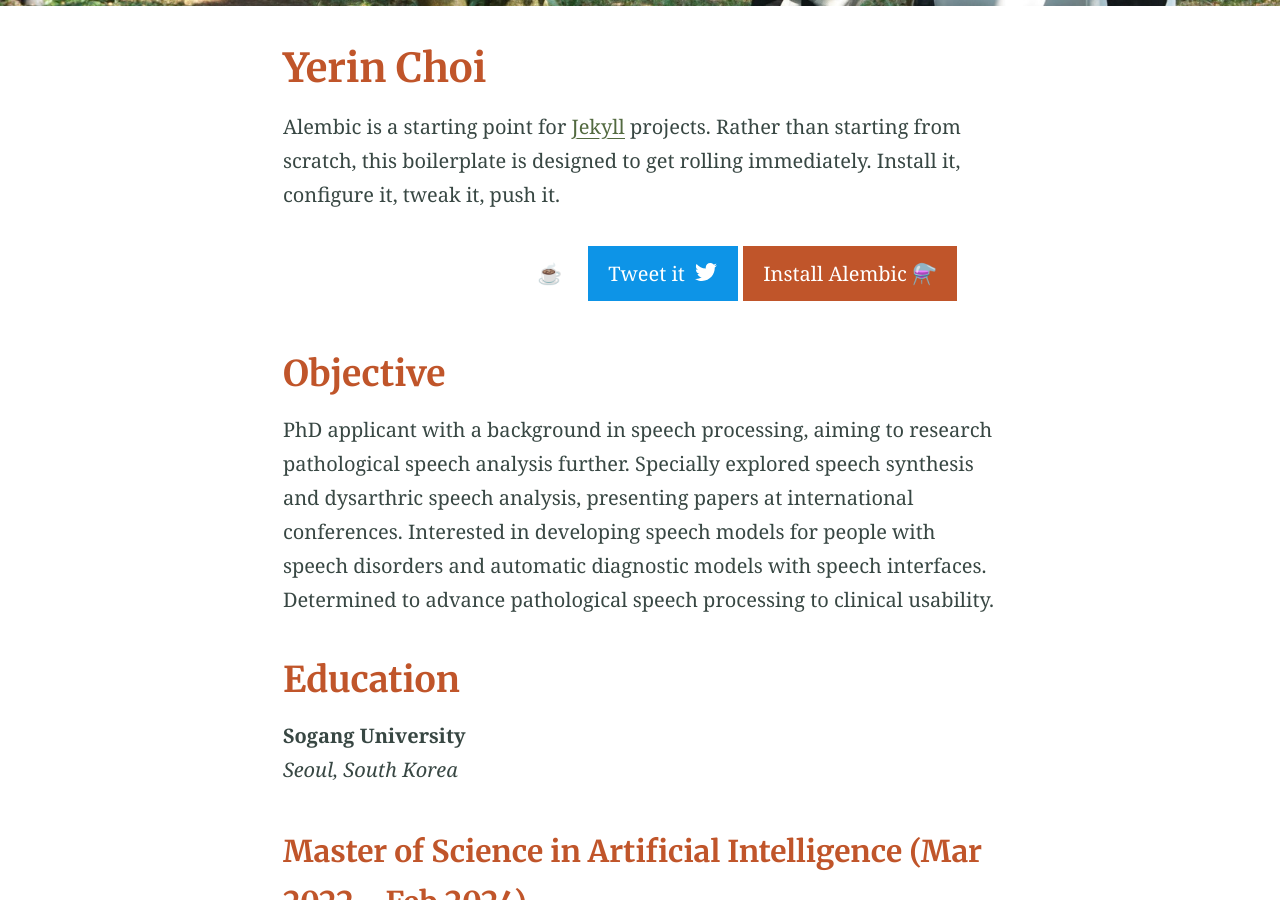
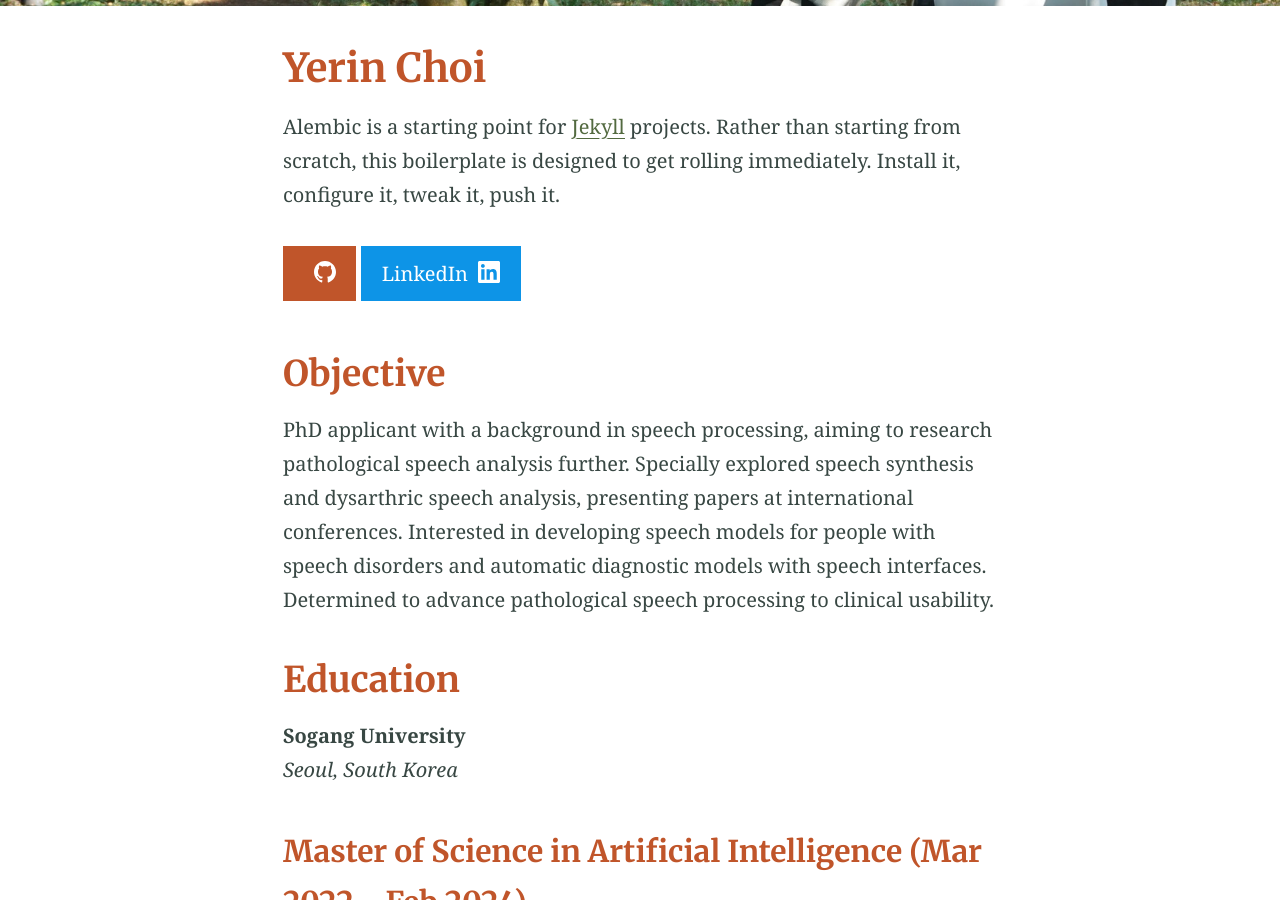
Before and after one commit to lakahaga/yerin-choi, a Jekyll site: the page built from index.md, in a window 1280 px wide and 900 px high, scrolled down 402 px. Built offline with Jekyll 4.4.1, drawn with Linux system fonts in a browser that asks for light colours.

Commit message:
Update index.md

```diff
--- a/index.md
+++ b/index.md
@@ -8,7 +8,7 @@ excerpt: "Alembic is a starting point for [Jekyll](https://jekyllrb.com/) projec
 
 Alembic is a starting point for [Jekyll](https://jekyllrb.com/) projects. Rather than starting from scratch, this boilerplate is designed to get rolling immediately. Install it, configure it, tweak it, push it.
 
-{% include button.html text="" icon="github" link="https://github.com/lakahaga" color="#FFFFFF" %} {% include button.html text="Buy me a coffee ☕️" link="https://buymeacoffee.com/daviddarnes#support" color="#FFFFFF" %} {% include button.html text="Tweet it" icon="twitter" link="https://twitter.com/intent/tweet/?url=https://alembic.darn.es&text=Alembic%20-%20A%20Jekyll%20boilerplate%20theme&via=DavidDarnes" color="#0d94e7" %} {% include button.html text="Install Alembic ⚗️" link="https://github.com/daviddarnes/alembic#installation" %}
+{% include button.html text="" icon="github" link="https://github.com/lakahaga" %} {% include button.html text="LinkedIn" icon="linkedin" link="www.linkedin.com/in/yerin-choi-a30a4522a" color="#0d94e7" %}
 
 ## Objective
 
```
